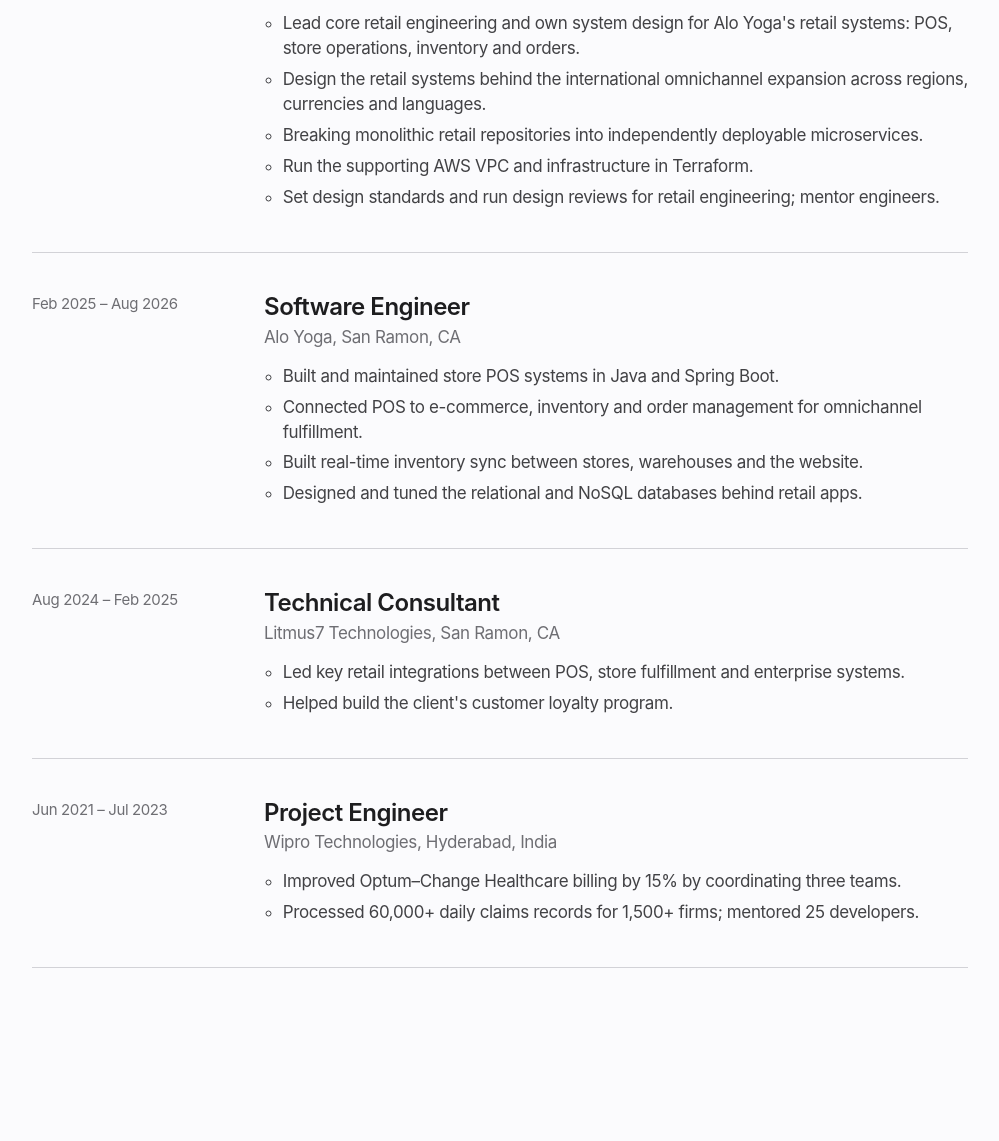
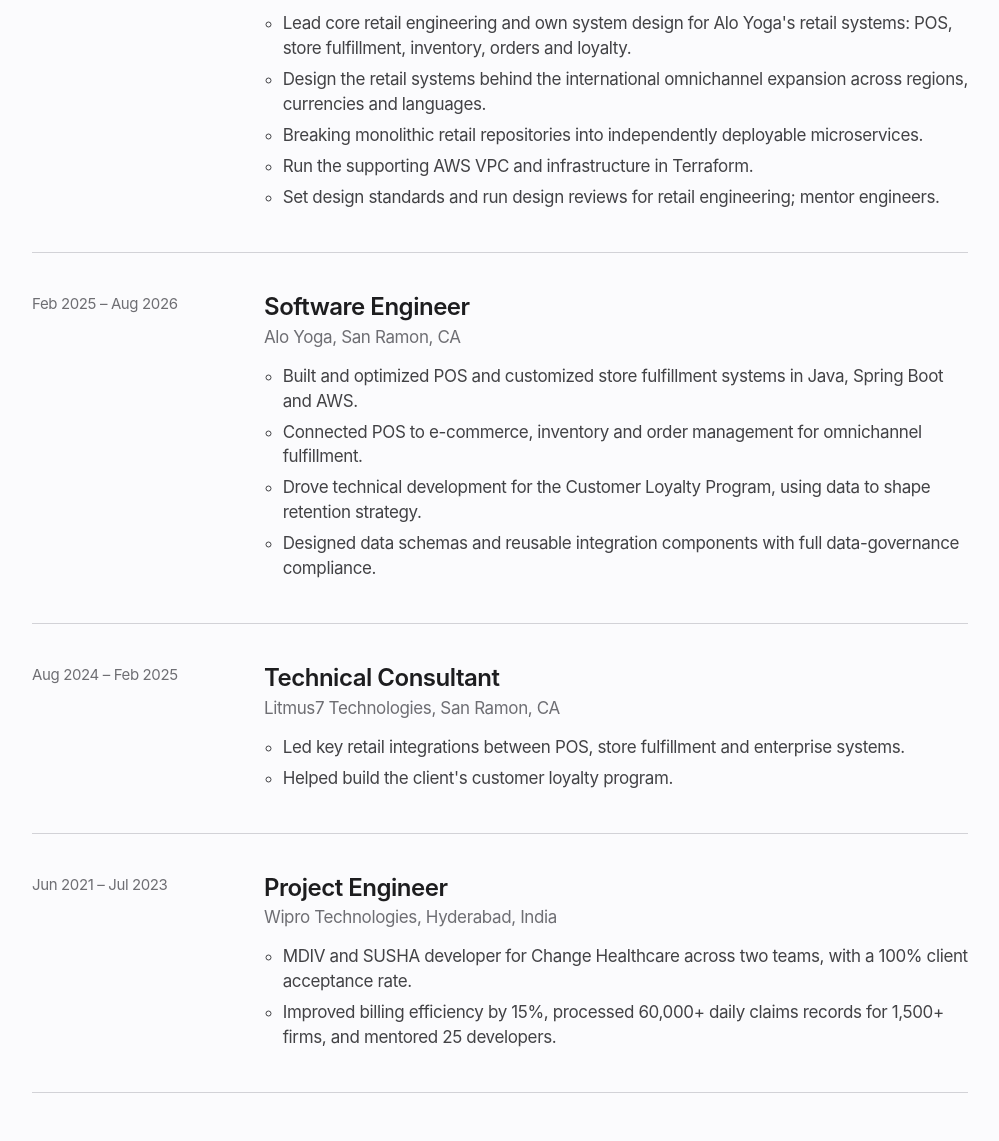
Before and after one commit to vinaykumarpatnaik/vinaykumarpatnaik.github.io, a plain HTML site: page index.html in a window 1280 px wide. Shown: the part 2629-3770 px from the top of the page, without its empty margins (140-1139 px from the left). Drawn offline with Linux system fonts and the light colour scheme.

Commit message:
Add store fulfillment, loyalty program and Wipro details from LinkedIn

```diff
--- a/index.html
+++ b/index.html
@@ -177,8 +177,8 @@
       </article>
 
       <article class="tile span-4">
-        <h3>Point of sale, end to end</h3>
-        <p>Checkout, payments, returns and promotions, plus buy online pick up in store, ship from store and real-time inventory sync between stores, warehouses and the website.</p>
+        <h3>Point of sale and store fulfillment</h3>
+        <p>Checkout, payments and returns, store fulfillment that links online orders to store inventory, and the technical side of Alo's customer loyalty program.</p>
       </article>
 
       <article class="tile span-3">
@@ -205,7 +205,7 @@
           <h3>Lead Software Engineer</h3>
           <div class="org">Alo Yoga, San Ramon, CA</div>
           <ul>
-            <li>Lead core retail engineering and own system design for Alo Yoga's retail systems: POS, store operations, inventory and orders.</li>
+            <li>Lead core retail engineering and own system design for Alo Yoga's retail systems: POS, store fulfillment, inventory, orders and loyalty.</li>
             <li>Design the retail systems behind the international omnichannel expansion across regions, currencies and languages.</li>
             <li>Breaking monolithic retail repositories into independently deployable microservices.</li>
             <li>Run the supporting AWS VPC and infrastructure in Terraform.</li>
@@ -219,10 +219,10 @@
           <h3>Software Engineer</h3>
           <div class="org">Alo Yoga, San Ramon, CA</div>
           <ul>
-            <li>Built and maintained store POS systems in Java and Spring Boot.</li>
+            <li>Built and optimized POS and customized store fulfillment systems in Java, Spring Boot and AWS.</li>
             <li>Connected POS to e-commerce, inventory and order management for omnichannel fulfillment.</li>
-            <li>Built real-time inventory sync between stores, warehouses and the website.</li>
-            <li>Designed and tuned the relational and NoSQL databases behind retail apps.</li>
+            <li>Drove technical development for the Customer Loyalty Program, using data to shape retention strategy.</li>
+            <li>Designed data schemas and reusable integration components with full data-governance compliance.</li>
           </ul>
         </div>
       </li>
@@ -243,8 +243,8 @@
           <h3>Project Engineer</h3>
           <div class="org">Wipro Technologies, Hyderabad, India</div>
           <ul>
-            <li>Improved Optum–Change Healthcare billing by 15% by coordinating three teams.</li>
-            <li>Processed 60,000+ daily claims records for 1,500+ firms; mentored 25 developers.</li>
+            <li>MDIV and SUSHA developer for Change Healthcare across two teams, with a 100% client acceptance rate.</li>
+            <li>Improved billing efficiency by 15%, processed 60,000+ daily claims records for 1,500+ firms, and mentored 25 developers.</li>
           </ul>
         </div>
       </li>
@@ -255,7 +255,7 @@
     <h2 id="skills-h">Skills</h2>
     <p class="lede">The tools and ideas I use most.</p>
     <div class="skills">
-      <div><h3>Retail engineering</h3><ul><li>Point of sale</li><li>Omnichannel retail</li><li>Order and inventory management</li><li>Payments and loyalty</li><li>International commerce</li></ul></div>
+      <div><h3>Retail engineering</h3><ul><li>Point of sale</li><li>Store fulfillment</li><li>Omnichannel retail</li><li>Order and inventory management</li><li>Payments and loyalty</li><li>International commerce</li></ul></div>
       <div><h3>System design</h3><ul><li>Retail systems architecture</li><li>Microservices</li><li>Domain-driven design</li><li>Event-driven systems</li><li>REST APIs</li></ul></div>
       <div><h3>Infrastructure</h3><ul><li>Terraform</li><li>AWS VPC, IAM, networking</li><li>CI/CD</li><li>Docker</li><li>Multi-deployable services</li></ul></div>
 
@@ -287,7 +287,7 @@
       <div class="card">
         <h3>B.Tech Electronics and Communication</h3>
         <div class="meta">NIT Calicut, 2021</div>
-        <p>JEE Mains 99.6th percentile. Wipro Catalyst Award, 2022.</p>
+        <p>JEE Mains 99.6th percentile. Wipro Catalyst Award, 2022. I speak English, Hindi, Telugu, Odia and some French.</p>
       </div>
     </div>
   </section>
```
